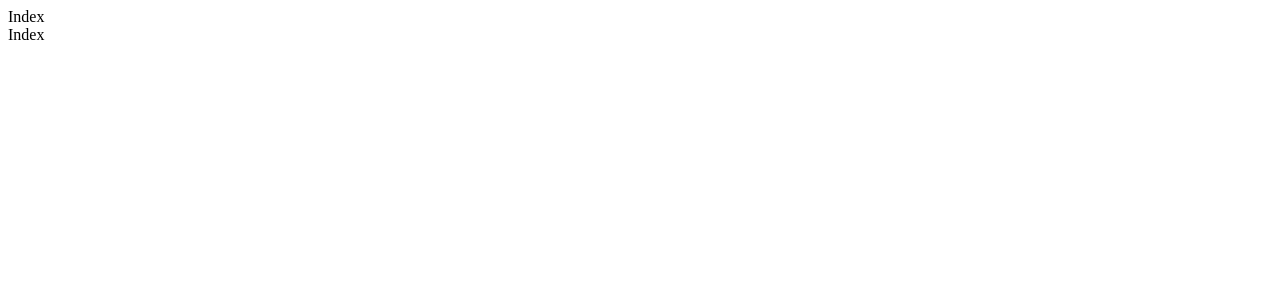
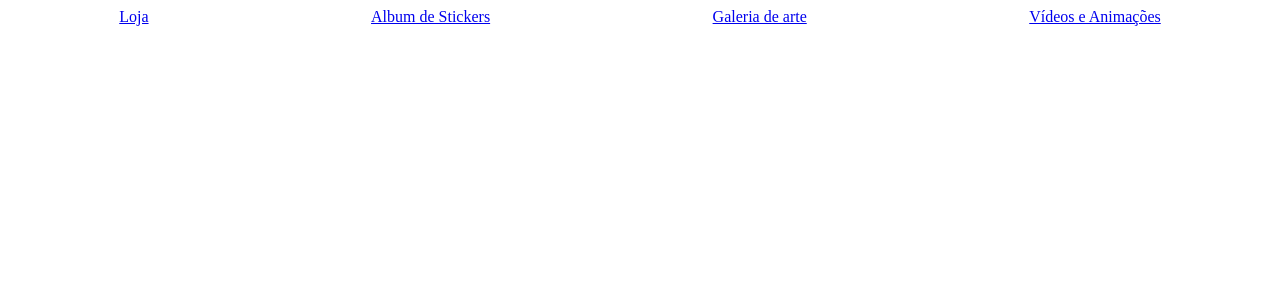
Before and after one commit to henriquepbalsimelli/BPM, a Next.js app: page / in a window 1280 px wide. Shown: the top 300 px of the page. Built offline with nearby package versions, Linux system fonts and the light colour scheme.

Commit message:
feat: testando componente Link e criando novas pastas

```diff
--- a/package.json
+++ b/package.json
@@ -13,6 +13,7 @@
     "eslint-config-next": "13.4.12",
     "next": "^13.4.12",
     "react": "^18.2.0",
-    "react-dom": "^18.2.0"
+    "react-dom": "^18.2.0",
+    "styled-components": "^6.0.5"
   }
 }
--- a/pages/abc.js
+++ /dev/null
@@ -1,6 +0,0 @@
-
-function Home(){
-    return <div>Home BPM teste</div>
-}
-
-export default Home
--- a/pages/index.js
+++ b/pages/index.js
@@ -1,9 +1,25 @@
-export default function Index() {
+import * as S from './style'
+import Link from "next/link"
+
+export default function Home() {
 
     return (
         <>
-            <div>Index</div>
-            <div>Index</div>
+            <S.flexContainer>
+                <Link href='/shop'>
+                        Loja
+                </Link>
+                <Link href='/shop'>
+                        Album de Stickers
+                </Link>
+                <Link href='/artgallery'>
+                        Galeria de arte
+                </Link>
+                <Link href='/videosanimations'>
+                        Vídeos e Animações
+                </Link>
+            </S.flexContainer>
+
         </>
     )
 }
--- a/pages/page.js
+++ /dev/null
@@ -1,3 +0,0 @@
-export default function Home(){
-    return <div>Home BPM teste</div>
-}
--- /dev/null
+++ b/pages/style.jsx
@@ -0,0 +1,7 @@
+import styled from 'styled-components'
+
+export const flexContainer = styled.div`
+    display: flex;
+    justify-content: space-around;
+
+`
```
Also changed, not shown: pages/artgallery/index.js (added, +15 -0 lines), pages/shop/index.js (added, +14 -0 lines), pages/stickeralbum/index.js (added, +12 -0 lines), pages/test.js (deleted, +0 -9 lines), pages/videosanimations/index.js (added, +12 -0 lines), 1 other file (tests, documents, lock files or other folders).
